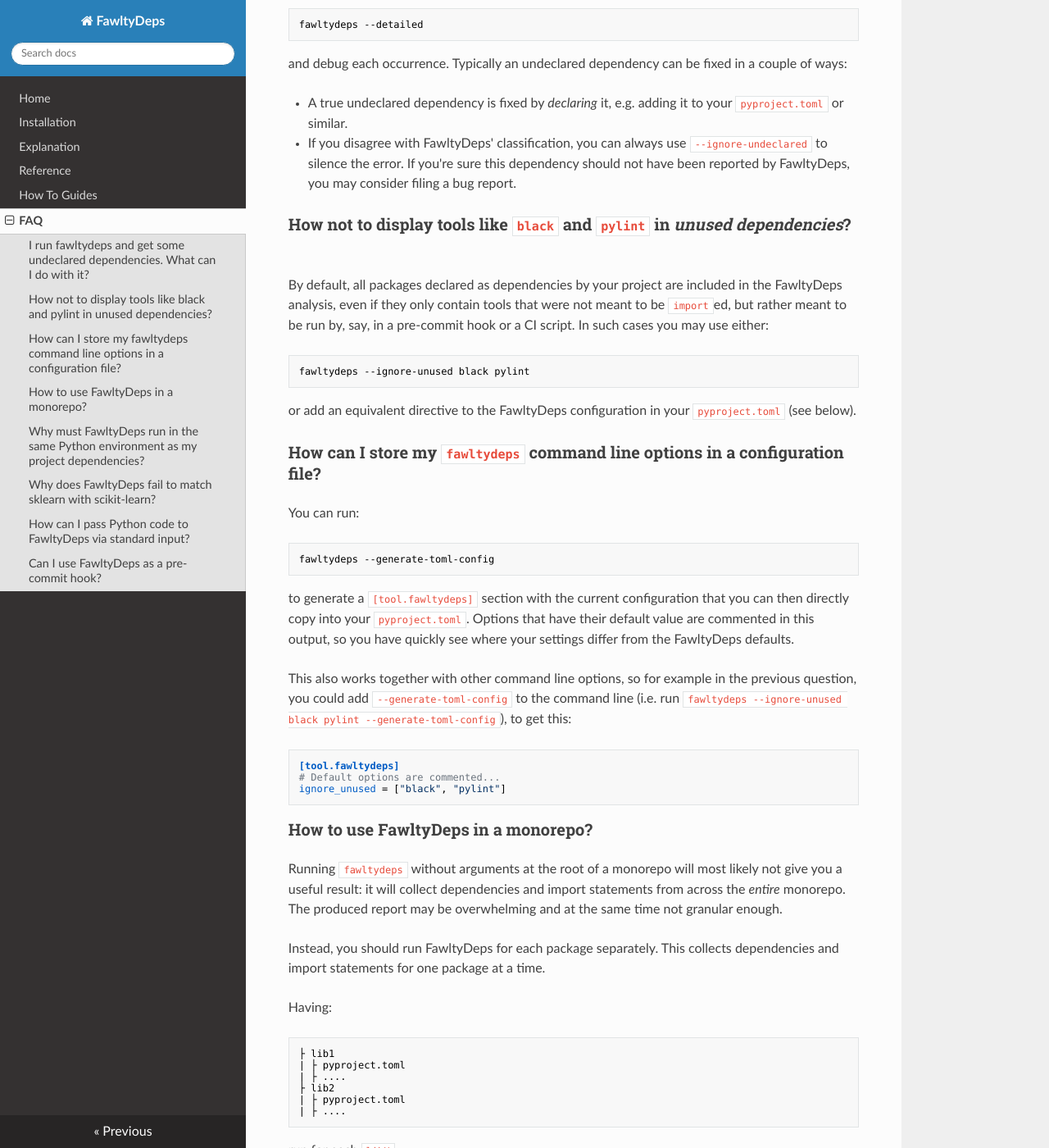
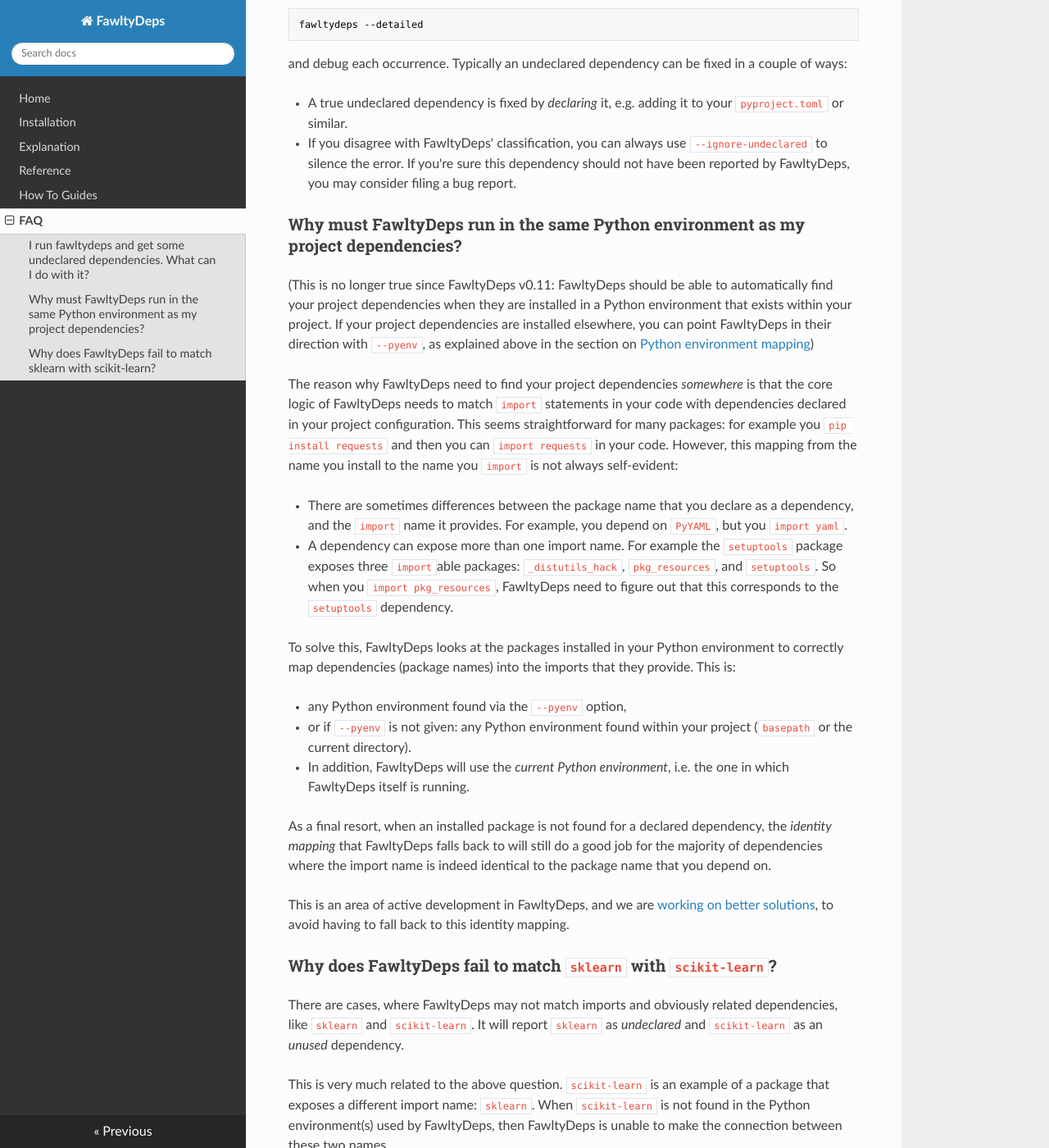
Before and after one commit to tweag/FawltyDeps, an MkDocs documentation site: the page built from docs/FAQ.md, in a window 1280 px wide and 1400 px high, scrolled down 293 px. Shown: the whole window at 82% size. Built offline with MkDocs 1.6.1, drawn with Linux system fonts in a browser that asks for light colours; nearby versions of some CDN libraries; some of the changed text lies outside the part shown.

Commit message:
Update the site content: organize it and move paragraphs

````diff
--- a/docs/FAQ.md
+++ b/docs/FAQ.md
@@ -13,71 +13,6 @@
 
 - A true undeclared dependency is fixed by _declaring_ it, e.g. adding it to your `pyproject.toml` or similar.
 - If you disagree with FawltyDeps' classification, you can always use `--ignore-undeclared` to silence the error. If you're sure this dependency should not have been reported by FawltyDeps, you may consider filing a bug report.
-
-### How not to display tools like `black` and `pylint` in _unused dependencies_?
-
-By default, all packages declared as dependencies by your project are included
-in the FawltyDeps analysis, even if they only contain tools that were not meant
-to be `import`ed, but rather meant to be run by, say, in a pre-commit hook or a
-CI script. In such cases you may use either:
-
-```sh
-fawltydeps --ignore-unused black pylint
-```
-
-or add an equivalent directive to the FawltyDeps configuration in your
-`pyproject.toml` (see below).
-
-### How can I store my `fawltydeps` command line options in a configuration file?
-
-You can run:
-
-```sh
-fawltydeps --generate-toml-config
-```
-
-to generate a `[tool.fawltydeps]` section with the current configuration that
-you can then directly copy into your `pyproject.toml`. Options that have their
-default value are commented in this output, so you have quickly see where your
-settings differ from the FawltyDeps defaults.
-
-This also works together with other command line options, so for example in the
-previous question, you could add `--generate-toml-config` to the command line
-(i.e. run `fawltydeps --ignore-unused black pylint --generate-toml-config`),
-to get this:
-
-```toml
-[tool.fawltydeps]
-# Default options are commented...
-ignore_unused = ["black", "pylint"]
-```
-
-### How to use FawltyDeps in a monorepo?
-
-Running `fawltydeps` without arguments at the root of a monorepo
-will most likely not give you a useful result:
-it will collect dependencies and import statements from across the _entire_ monorepo.
-The produced report may be overwhelming and at the same time not granular enough.
-
-Instead, you should run FawltyDeps for each package separately.
-This collects dependencies and import statements for one package at a time.
-
-Having:
-
-```sh
-├ lib1
-| ├ pyproject.toml
-| ├ ....
-├ lib2
-| ├ pyproject.toml
-| ├ ....
-```
-
-run for each `libX`:
-
-```sh
-fawltydeps libX
-```
 
 ### Why must FawltyDeps run in the same Python environment as my project dependencies?
 
@@ -139,39 +74,3 @@
 environment that belongs to your project. Alternatively, you can use the
 `--pyenv` option to point at a Python environment where `scikit-learn` and your
 other dependencies are installed.
-
-### How can I pass Python code to FawltyDeps via standard input?
-
-The `--code` argument accepts a single hyphen (`-`) as a special value meaning
-that code should be read from standard input. When using this you may pipe or
-redirect your Python code into FawltyDeps like this:
-
-```sh
-cat some/source/of/python/code | fawltydeps --code -
-# or
-fawltydeps --code - < some/source/of/python/code
-```
-
-You can also use this directly in the terminal to e.g. have FawltyDeps analyze
-some Python code that is in your clipboard:
-
-```sh
-fawltydeps --code -
-# FawltyDeps waits for code on stdin; paste from your clipboard,
-# then press Ctrl+D to signal EOF (end-of-file).
-```
-
-### Can I use FawltyDeps as a pre-commit hook?
-
-Yes! Assuming that you already use the [pre-commit](https://pre-commit.com)
-tool, you can add something like this to your project's
-`.pre-commit-config.yaml`:
-
-```yaml
-repos:
-  - repo: https://github.com/tweag/FawltyDeps
-    rev: v0.17.0
-    hooks:
-      - id: check-undeclared
-      - id: check-unused
-```
--- a/docs/how_to_guides.md
+++ b/docs/how_to_guides.md
@@ -1,6 +1,6 @@
 # How-to guides
 
-## Not displaying development tools
+## Ignore development tools
 
 How not to display tools like `black` and `pylint` in _unused dependencies_?
 
````
Also changed, not shown: other parts of docs/how_to_guides.md (+1 -1 lines), docs/explanation.md (+3 -20 lines), docs/index.md (+2 -0 lines), docs/installation.md (deleted, +0 -17 lines), docs/reference.md (+40 -4 lines), 1 other file.
